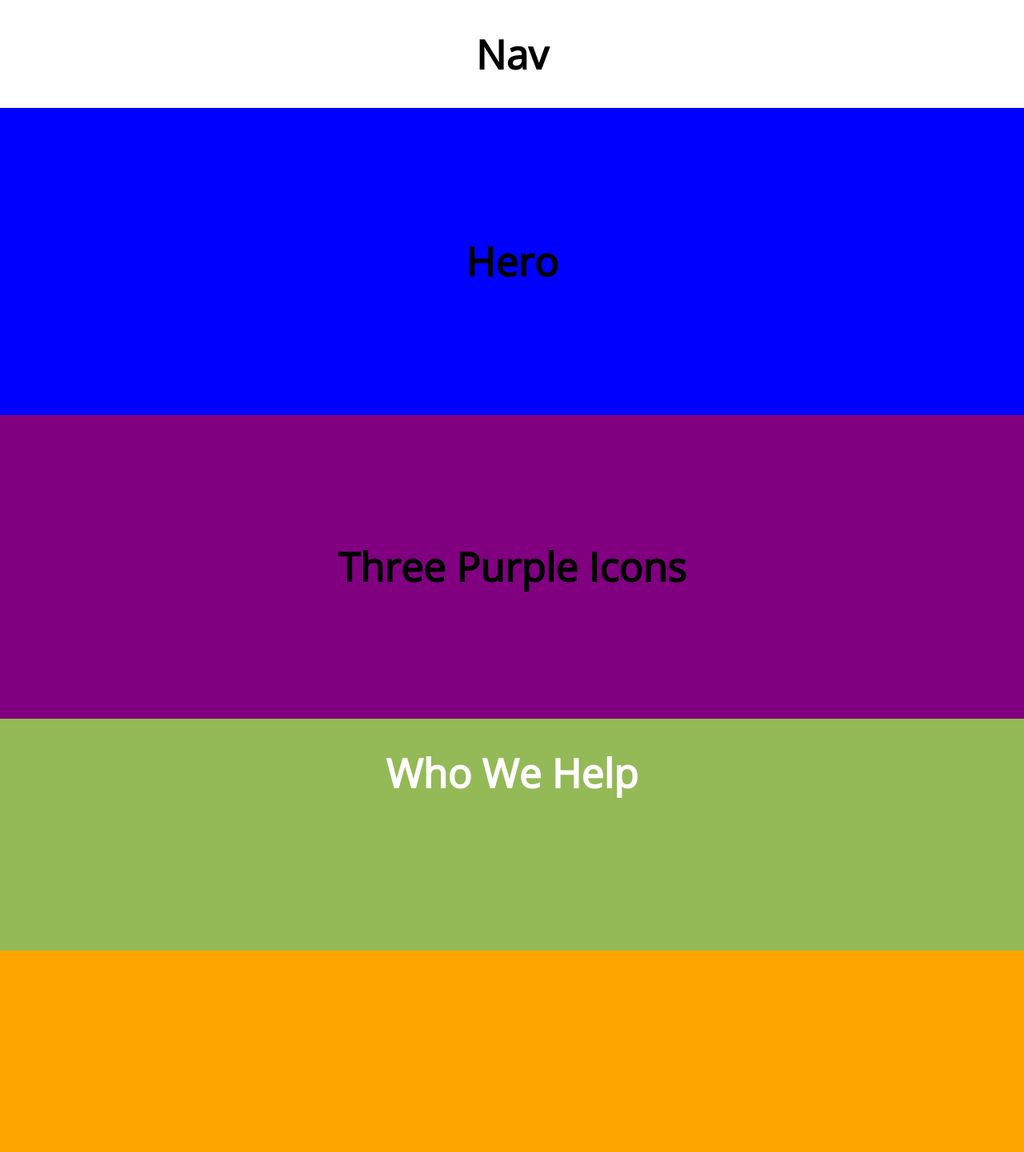
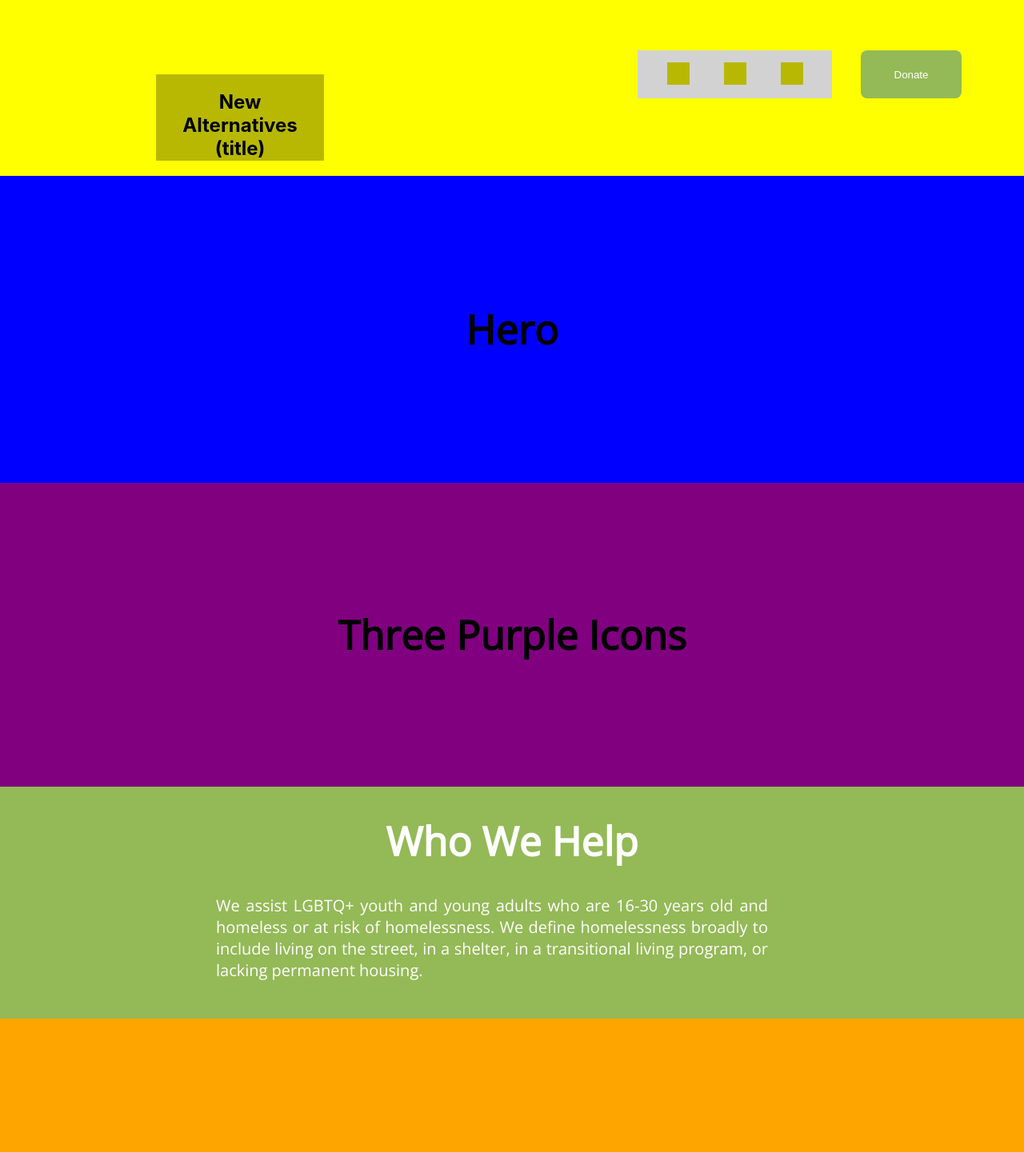
Before and after one commit to chrisratsimba123/new-alternatives-app, a React (Create React App) app in the folder client/: page / in a window 1280 px wide. Shown: the top 1441 px of the page at 80% size. Built offline with nearby package versions, Linux system fonts and the light colour scheme.

Commit message:
added alt attributes for donate button, social icons, and title in Nav Component

```diff
--- a/client/src/Screens/Home/Home.jsx
+++ b/client/src/Screens/Home/Home.jsx
@@ -5,9 +5,22 @@ const Home = () => {
 
   return (
     <>
+      <div className='layout'>
 
-      <div className='nav'>
-          <h1>Nav</h1>
+        <div className='nav-component'>
+          <div className='title' alt='new alternatives'>
+            <h2>New<br />Alternatives<br />(title)</h2>
+          </div>
+          {/*<h1>Nav</h1>*/}
+          <div className='social-component'>
+            <div className='social-icon' alt='facebook'>
+            </div>
+            <div className='social-icon' alt='twitter'>
+            </div>
+            <div className='social-icon' alt='instagram'>
+            </div>
+          </div>
+          <button className='donate' alt='donate button'>Donate</button>
         </div>
 
         <div className='hero'>
@@ -19,11 +32,13 @@ const Home = () => {
         </div>
 
         <div className='who-we-help'>
-        <h1>Who We Help</h1>
+          <h1 className='who-we-help-h1'>Who We Help</h1>
+          <p className='who-we-help-p'>We assist LGBTQ+ youth and young adults who are 16-30 years old and homeless or at risk of homelessness. We define homelessness broadly to include living on the street, in a shelter, in a transitional living program, or lacking permanent housing.</p>
         </div>
 
         <div className='carousel-we-exist-to'>
           <h1>We Exist To Carousel</h1>
+          <p>DO NOT STYLE</p>
         </div>
 
         <div className='get-involved'>
@@ -34,6 +49,7 @@ const Home = () => {
           <h1>Footer</h1>
         </div>
 
+    </div>
     </>
     )
 }
```
Lines whose indentation alone changed are shown as unchanged.
